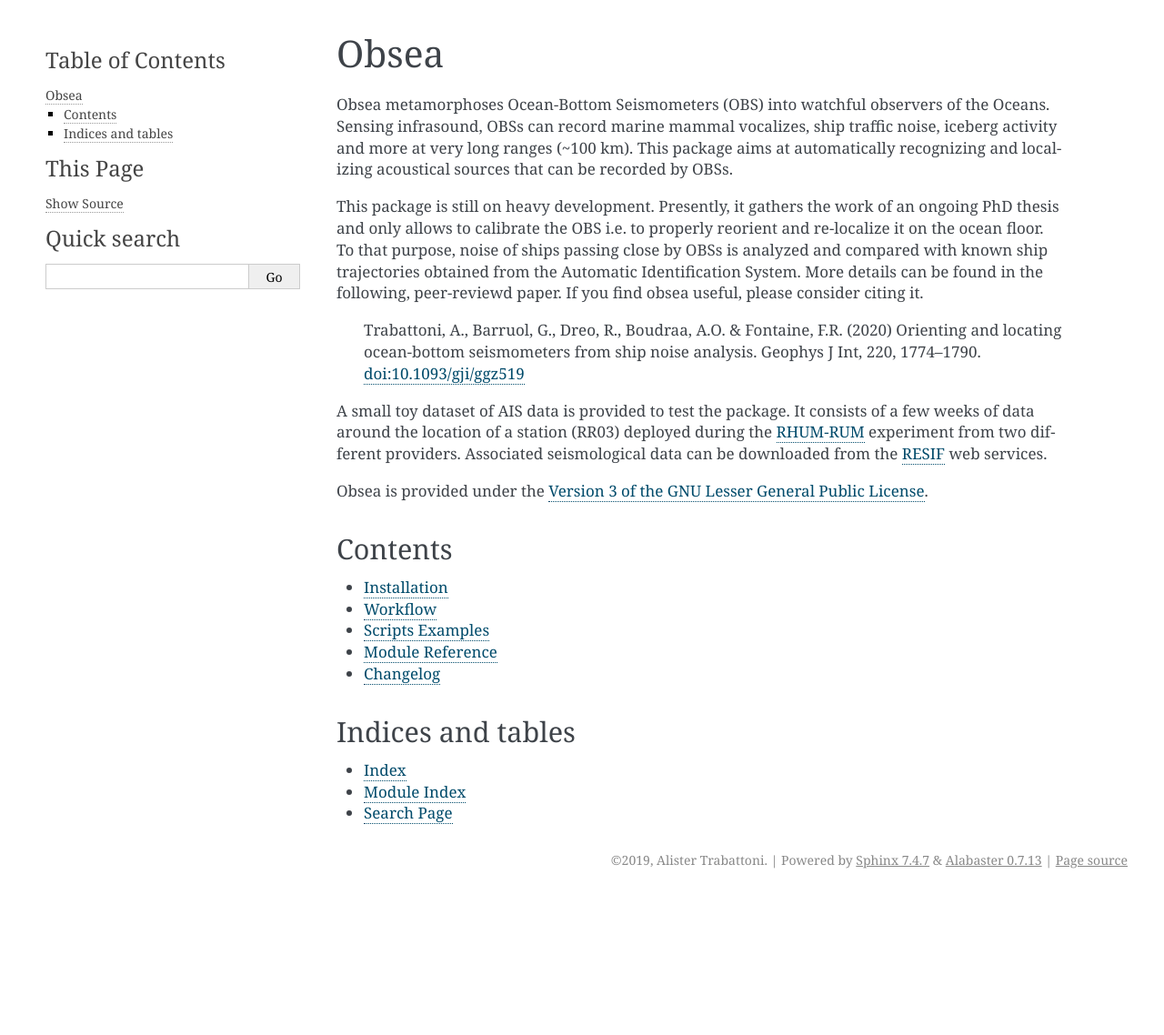
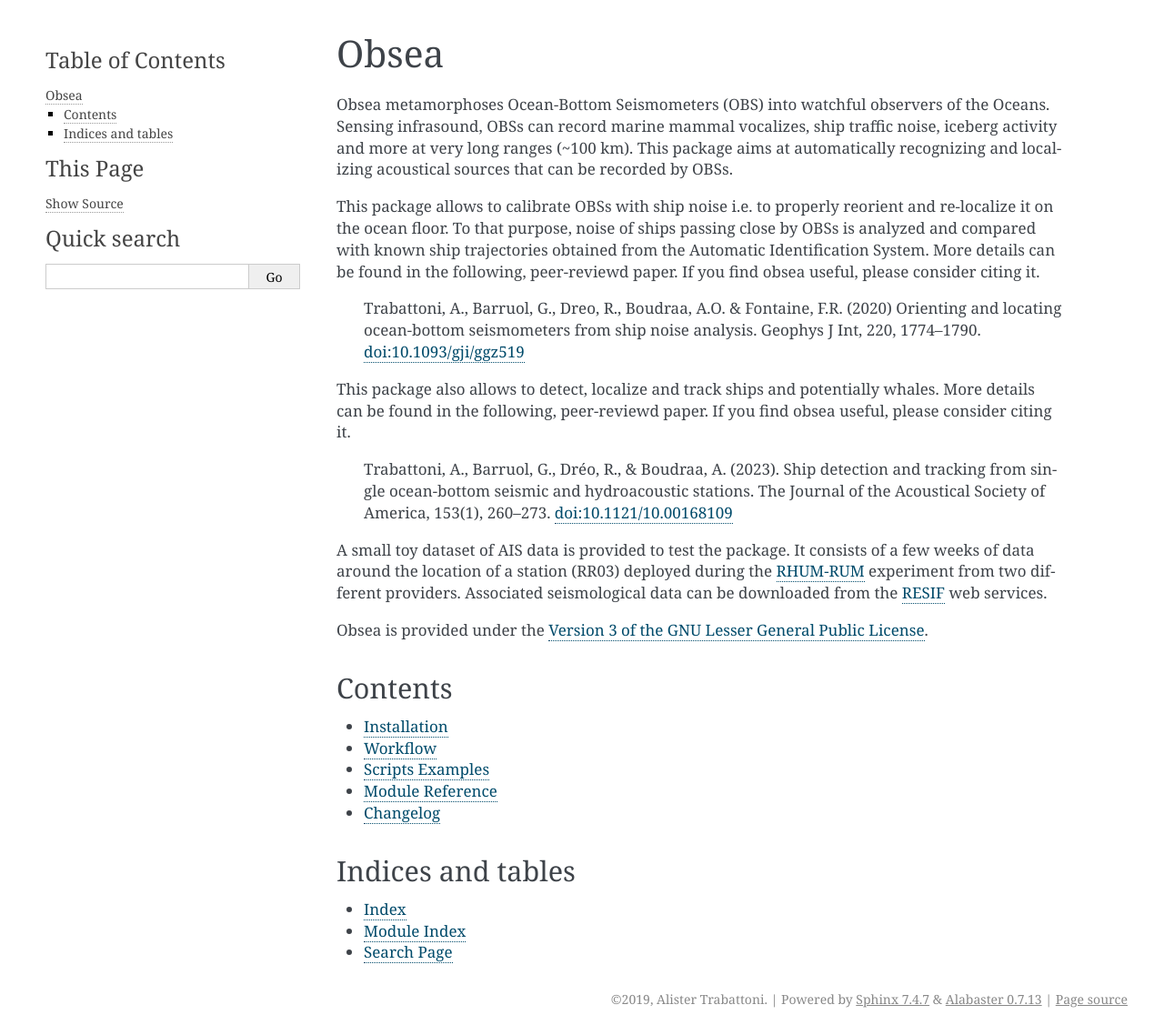
Before and after one commit to atrabattoni/obsea, a Sphinx documentation site: the page built from docs/index.rst, in a window 1280 px wide. Shown: the whole page at 91% size. Built offline with Sphinx 7.4.7, drawn with Linux system fonts in a browser that asks for light colours; pages that are not in the unit, such as notebooks, are missing from menus; before the commit the page ends 985 px from its top, so only the background shows below that.

Commit message:
Improve index

```diff
--- a/docs/index.rst
+++ b/docs/index.rst
@@ -4,9 +4,13 @@ Obsea
 
 Obsea metamorphoses Ocean-Bottom Seismometers (OBS) into watchful observers of the Oceans. Sensing infrasound, OBSs can record marine mammal vocalizes, ship traffic noise, iceberg activity and more at very long ranges (~100 km). This package aims at automatically recognizing and localizing acoustical sources that can be recorded by OBSs.
 
-This package is still on heavy development. Presently, it gathers the work of an ongoing PhD thesis and only allows to calibrate the OBS i.e. to properly reorient and re-localize it on the ocean floor. To that purpose, noise of ships passing close by OBSs is analyzed and compared with known ship trajectories obtained from the Automatic Identification System. More details can be found in the following, peer-reviewd paper. If you find obsea useful, please consider citing it.
+This package allows to calibrate OBSs with ship noise i.e. to properly reorient and re-localize it on the ocean floor. To that purpose, noise of ships passing close by OBSs is analyzed and compared with known ship trajectories obtained from the Automatic Identification System. More details can be found in the following, peer-reviewd paper. If you find obsea useful, please consider citing it.
 
     Trabattoni, A., Barruol, G., Dreo, R., Boudraa, A.O. & Fontaine, F.R. (2020) Orienting and locating ocean-bottom seismometers from ship noise analysis. Geophys J Int, 220, 1774–1790. `doi:10.1093/gji/ggz519 <https://doi.org/10.1093/gji/ggz519>`_
+
+This package also allows to detect, localize and track ships and potentially whales. More details can be found in the following, peer-reviewd paper. If you find obsea useful, please consider citing it.
+
+    Trabattoni, A., Barruol, G., Dréo, R., & Boudraa, A. (2023). Ship detection and tracking from single ocean-bottom seismic and hydroacoustic stations. The Journal of the Acoustical Society of America, 153(1), 260–273. `doi:10.1121/10.00168109 <https://doi.org/10.1121/10.00168109>`_
 
 A small toy dataset of AIS data is provided to test the package. It consists of a few weeks of data around the location of a station (RR03) deployed during the `RHUM-RUM`__ experiment from two different providers. Associated seismological data can be downloaded from the RESIF_ web services.
 
```
